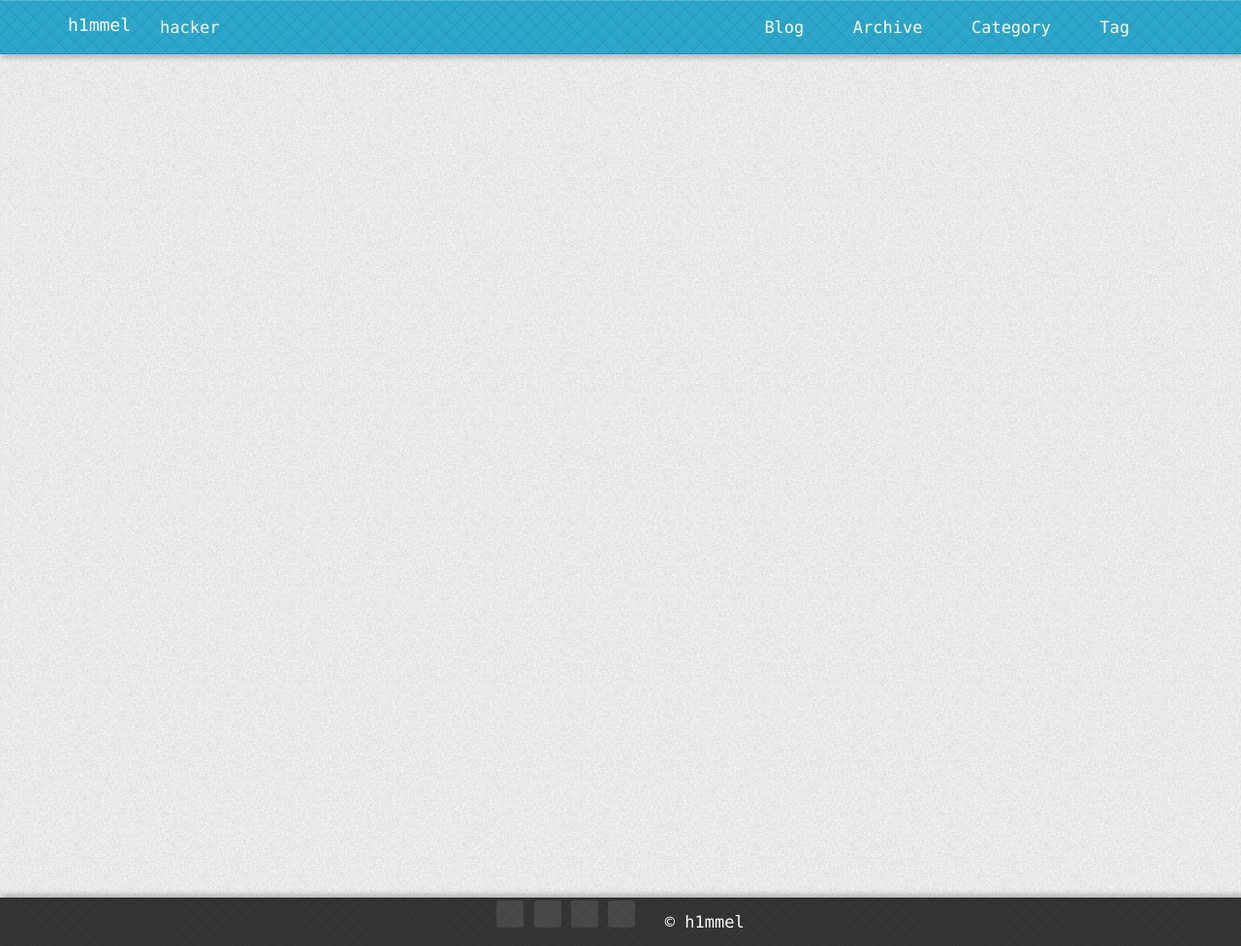
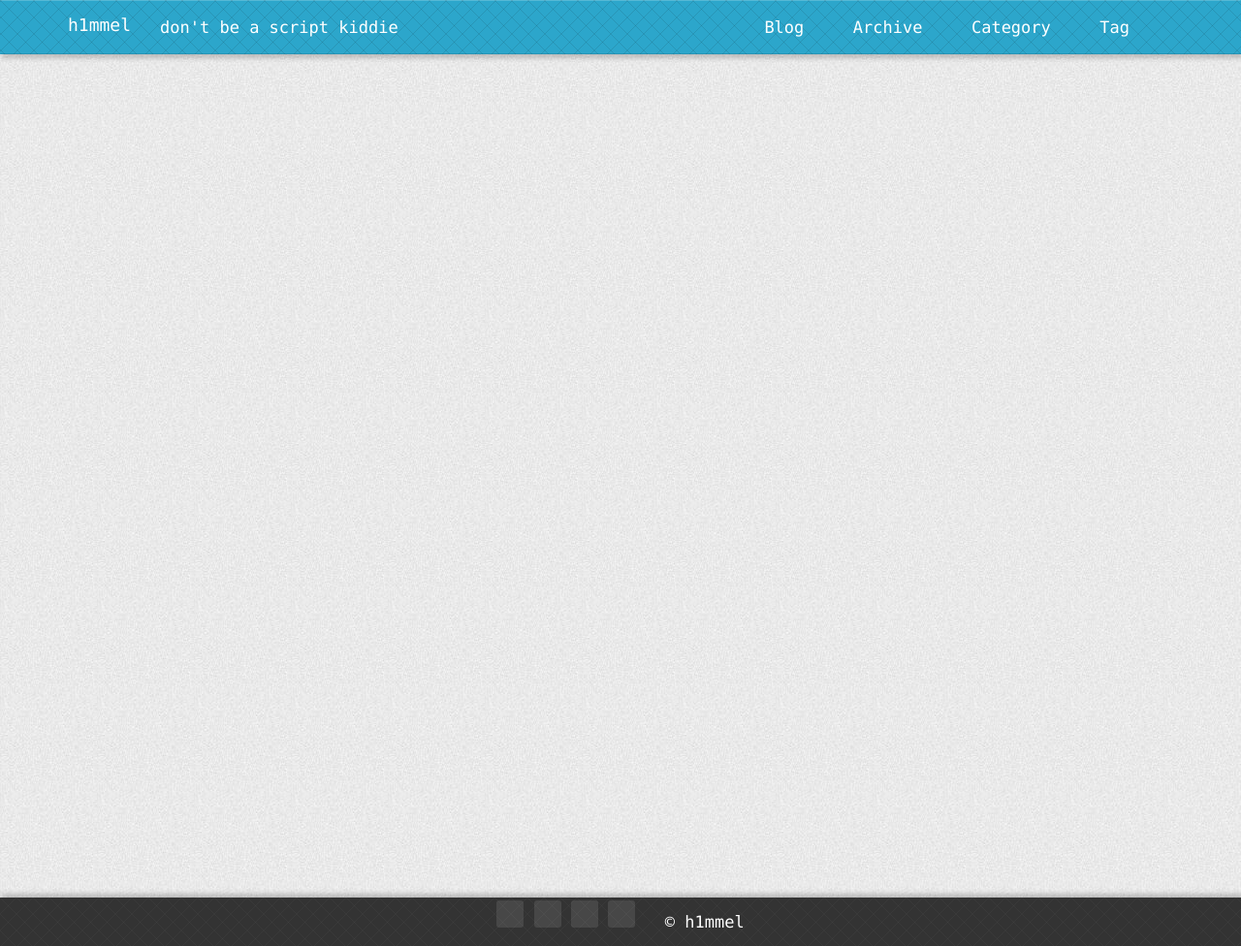
Before and after one commit to h1mmel/h1mmel.github.io, a Jekyll site: the page built from index.html, in a window 1280 px wide. Shown: the whole page at 97% size. Built offline with Jekyll 4.4.1, drawn with Linux system fonts in a browser that asks for light colours; nearby versions of some CDN libraries; the list of posts is cut into pages by our own code; comment, search, counter and statistics services are not loaded; a style sheet for code colours, icons or effects is not loaded.

Commit message:
Update _config.yml

```diff
--- a/_config.yml
+++ b/_config.yml
@@ -28,7 +28,7 @@ defaults:
 
 title: "h1mmel"
 email: xiaoxiaoxiaotian@gmail.com
-description: "hacker"
+description: "don't be a script kiddie"
 github:
   username: h1mmel
 swiftype:
```
